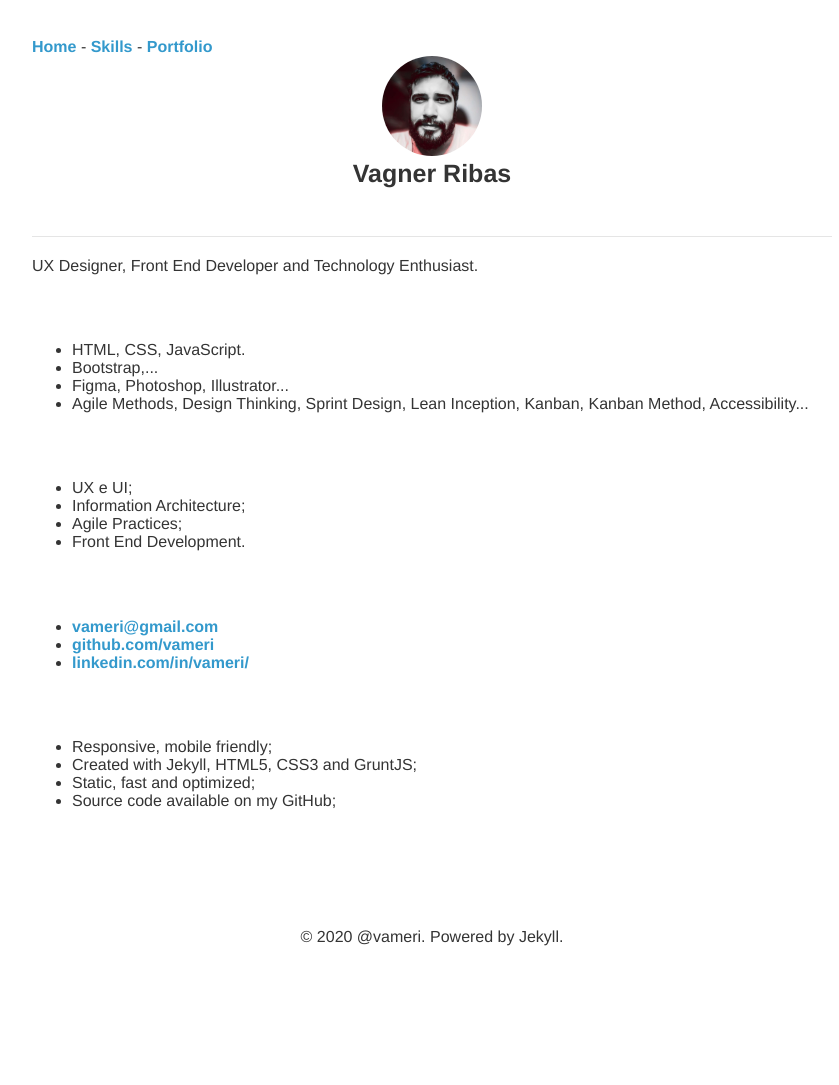
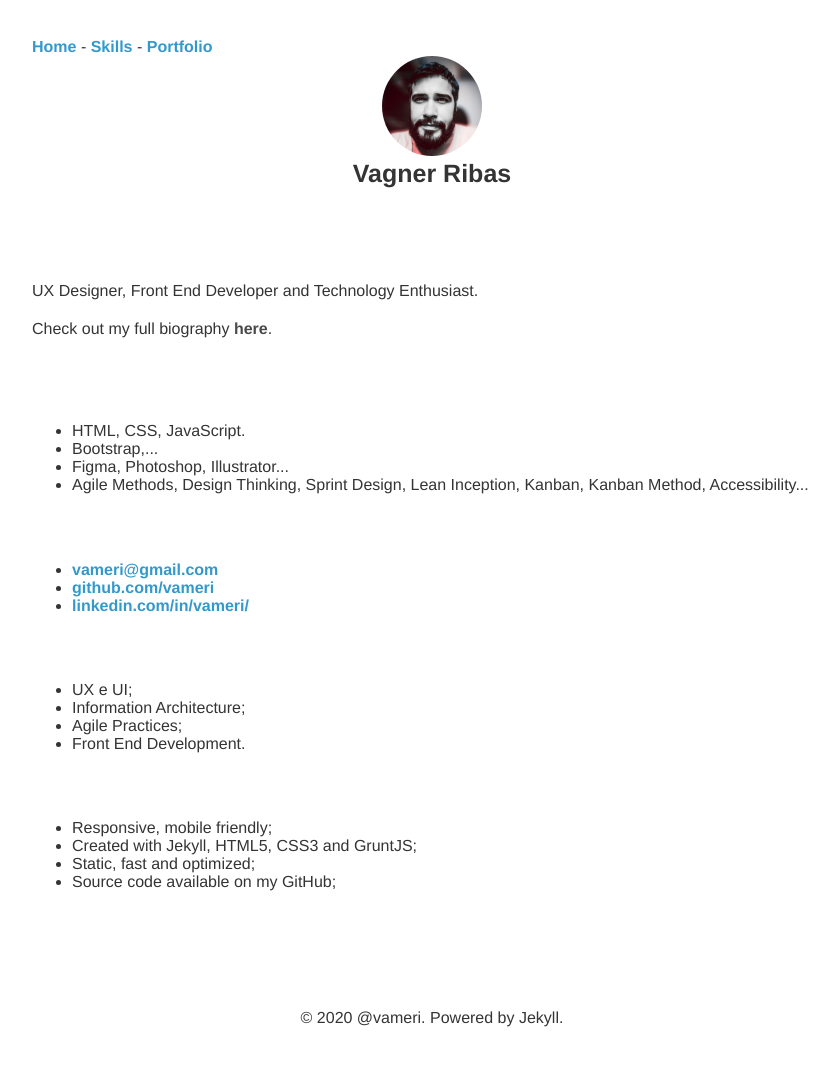
Before and after one commit to vameri/vameri.github.io, a Jekyll site: the page built from about/index.html, in a window 1280 px wide. Shown: the whole page, without its empty margins (208-1047 px from the left). Built offline with Jekyll 4.4.1, drawn with Linux system fonts in a browser that asks for light colours; before the commit the page ends 1004 px from its top, so only the background shows below that.

Commit message:
Add files via upload

```diff
--- a/about/index.html
+++ b/about/index.html
@@ -5,9 +5,12 @@ description: UX Designer and Front End Developer
 ---
 
 <article>
-  <hr>
+  <h2 style="color: #fff;"> Skills</h2>
+
+</article>
+<article>
   <p>UX Designer, Front End Developer and Technology Enthusiast.</p>
-
+   <p>Check out my full biography <a href="/bio"><strong>here</strong></a>.</p><br />
 </article>
 <article>
   <h2 style="color: #fff;">What I've worked with.</h2>
@@ -16,6 +19,14 @@ description: UX Designer and Front End Developer
     <li>Bootstrap,...</li>
     <li>Figma, Photoshop, Illustrator...</li>
     <li>Agile Methods, Design Thinking, Sprint Design, Lean Inception, Kanban, Kanban Method, Accessibility...</li>
+  </ul>
+</article>
+<article>
+  <h2 style="color: #fff;">Where to find me</h2>
+  <ul>
+    <li><a href="mailto:vameri@gmail.com" alt="email vameri">vameri@gmail.com</a></li>
+    <li><a href="https://github.com/vameri" alt="github vameri" target="_blanck">github.com/vameri</a></li>
+    <li><a href="http://br.linkedin.com/in/vameri" alt="linkdin vameri" target="_blanck">linkedin.com/in/vameri/</a></li>
   </ul>
 </article>
 <article>
@@ -28,14 +39,6 @@ description: UX Designer and Front End Developer
   </ul>
 </article>
 <article>
-  <h2 style="color: #fff;">Where to find me</h2>
-  <ul>
-    <li><a href="mailto:vameri@gmail.com" alt="email vameri">vameri@gmail.com</a></li>
-    <li><a href="https://github.com/vameri" alt="github vameri" target="_blanck">github.com/vameri</a></li>
-    <li><a href="http://br.linkedin.com/in/vameri" alt="linkdin vameri" target="_blanck">linkedin.com/in/vameri/</a></li>
-  </ul>
-</article>
-<article>
   <h2 style="color: #fff;">This page</h2>
   <ul>
     <li>Responsive, mobile friendly;</li>
```
